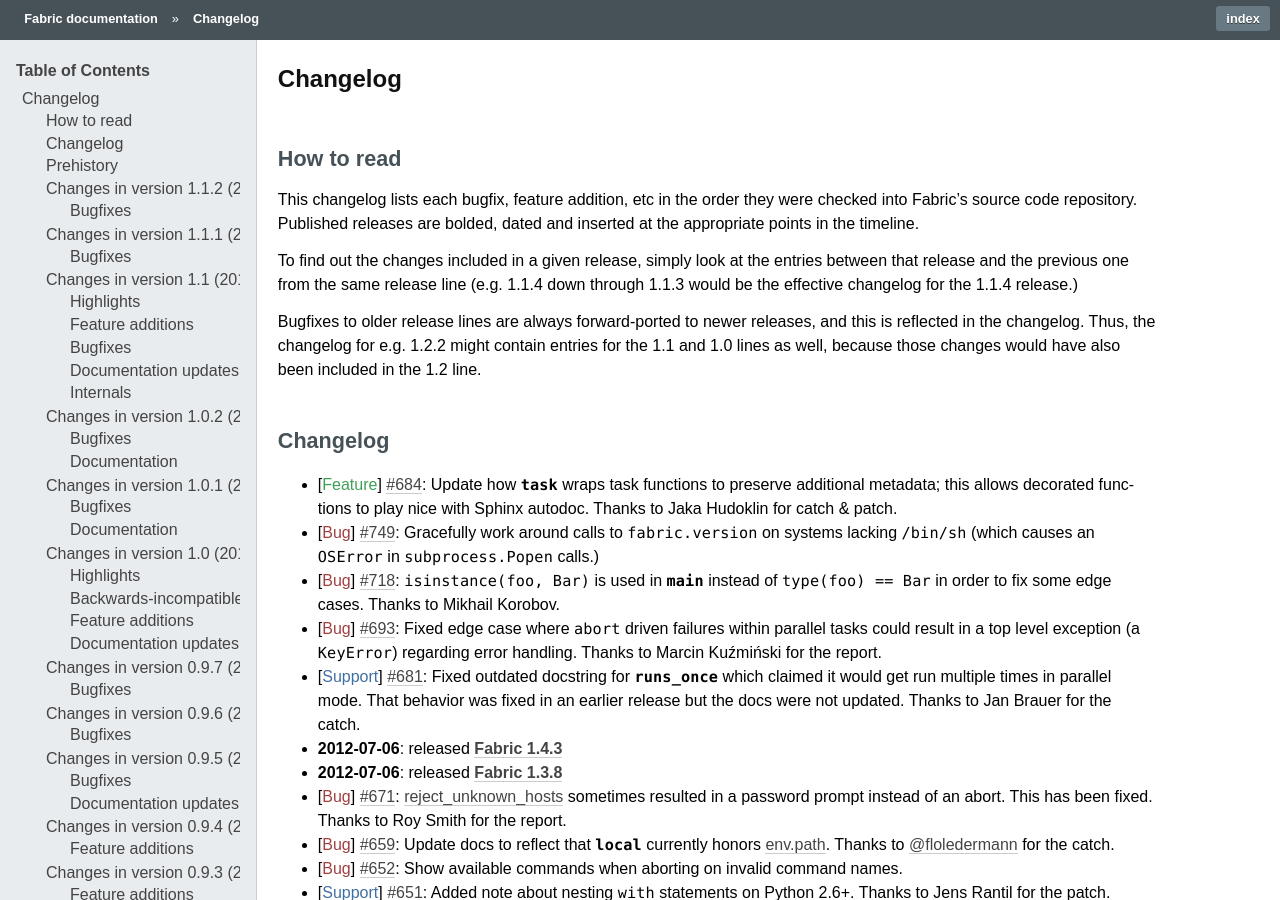
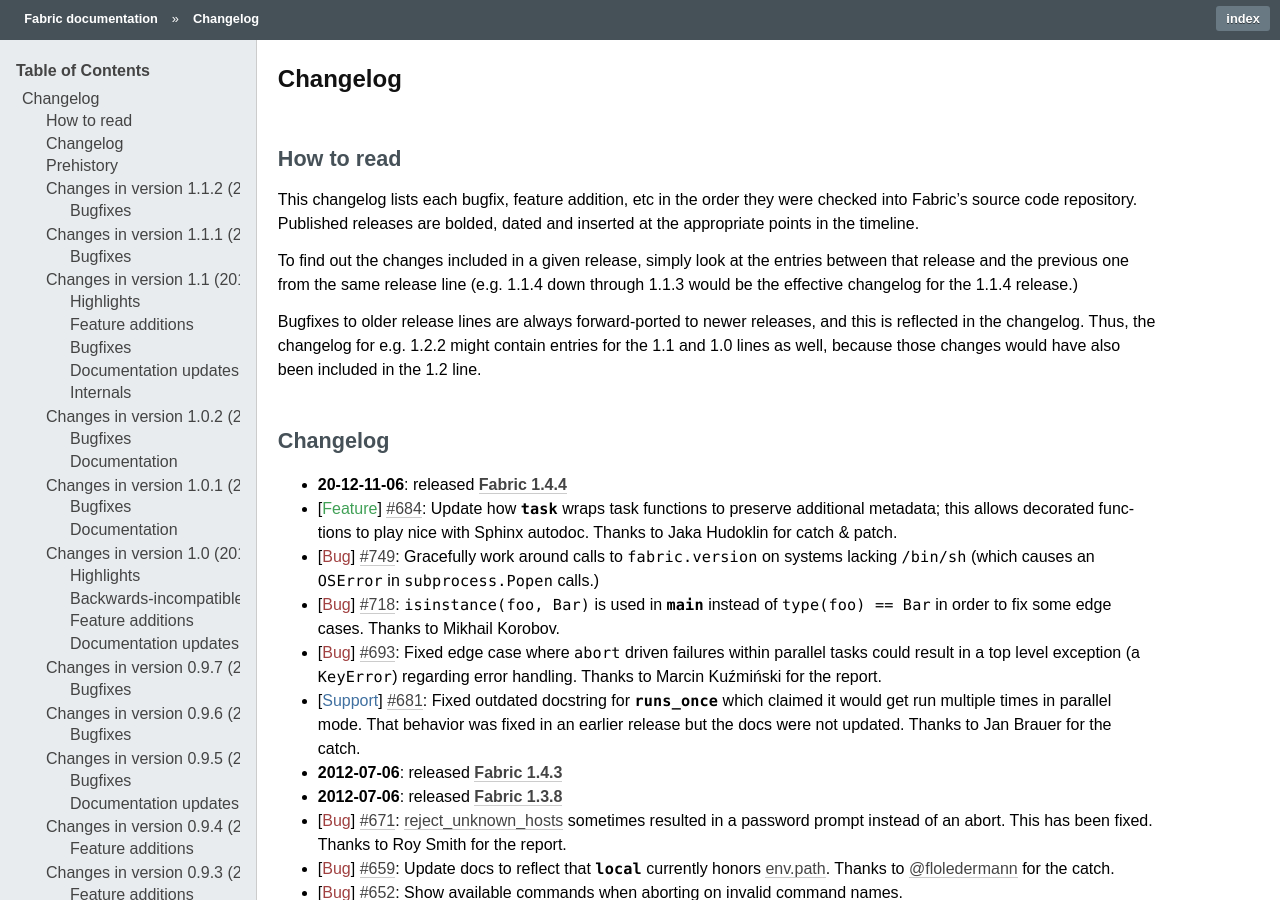
Before and after one commit to fabric/fabric, a Sphinx documentation site: the page built from docs/changelog.rst, in a window 1280 px wide and 900 px high. Built offline with Sphinx 7.4.7, drawn with Linux system fonts in a browser that asks for light colours; the version number could not be read and is left out.

Commit message:
Changelog re 1.4.4

```diff
--- a/docs/changelog.rst
+++ b/docs/changelog.rst
@@ -25,6 +25,7 @@
 Changelog
 =========
 
+* :release:`1.4.4 <20-12-11-06>`
 * :feature:`684` Update how `~fabric.decorators.task` wraps task functions to
   preserve additional metadata; this allows decorated functions to play nice
   with Sphinx autodoc. Thanks to Jaka Hudoklin for catch & patch.
```
